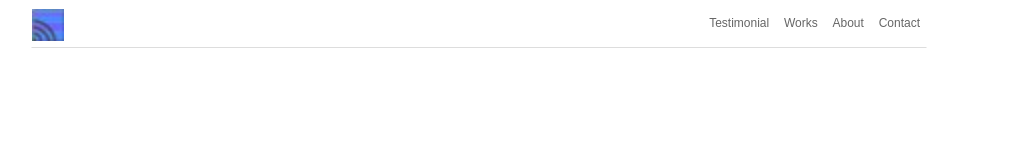
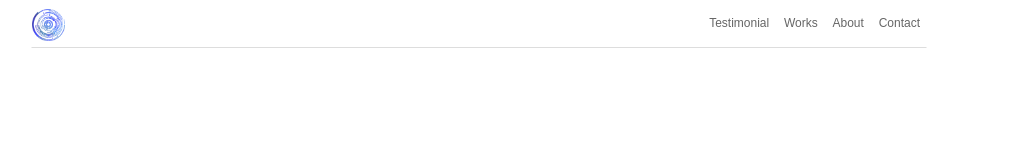
Before and after one commit to PolarisTLX/Portfolio-Site, a plain HTML site: page index.html in a window 1280 px wide. Shown: the top 160 px of the page, without its empty margins (161-1188 px from the left). Drawn offline with Linux system fonts and the light colour scheme.

Commit message:
Updated logo and favicon

```diff
--- a/index.html
+++ b/index.html
@@ -14,7 +14,7 @@
   <script defer src="https://use.fontawesome.com/releases/v5.0.8/js/brands.js" integrity="sha384-sCI3dTBIJuqT6AwL++zH7qL8ZdKaHpxU43dDt9SyOzimtQ9eyRhkG3B7KMl6AO19" crossorigin="anonymous"></script>
   <script defer src="https://use.fontawesome.com/releases/v5.0.8/js/fontawesome.js" integrity="sha384-7ox8Q2yzO/uWircfojVuCQOZl+ZZBg2D2J5nkpLqzH1HY0C1dHlTKIbpRz/LG23c" crossorigin="anonymous"></script>
   <!-- End Font Awesome  -->
-  <link rel="shortcut icon" href="./images/favicon.ico" />
+  <link rel="shortcut icon" href="./images/Logo-Transparent-Blue.png" />
   <link rel="stylesheet" href="main.css">
   <script type="text/javascript" src="js/jquery-3.1.1.min.js"></script>
   <script type="text/javascript" src="js/in-view.min.js"></script>
@@ -31,7 +31,7 @@
   <nav>
     <div class="autowidth header-nav">
       <!-- NOTE: change this logo -->
-      <div class="logo"><img src="images/favicon.ico" alt="logo" height="50px"></div>
+      <div class="logo"><img src="images/Logo-Transparent-Blue.png" alt="logo" height="50px"></div>
       <h2 class="header-name"><strong>Paul Rail</strong><span>, full-stack web developer</span></h2>
       <ul>
         <li><a href="#testimonial-heading">Testimonial</a></li>
```
Also changed, not shown: images/Logo-Transparent-Blue.png (added), images/Logo-Transparent-blue.jpg (added), images/Logo-Transparent.png (added), images/New Logo-Blue.jpg (added), images/New Logo-Blue2.jpg (added), images/New Logo.jpg (added).
